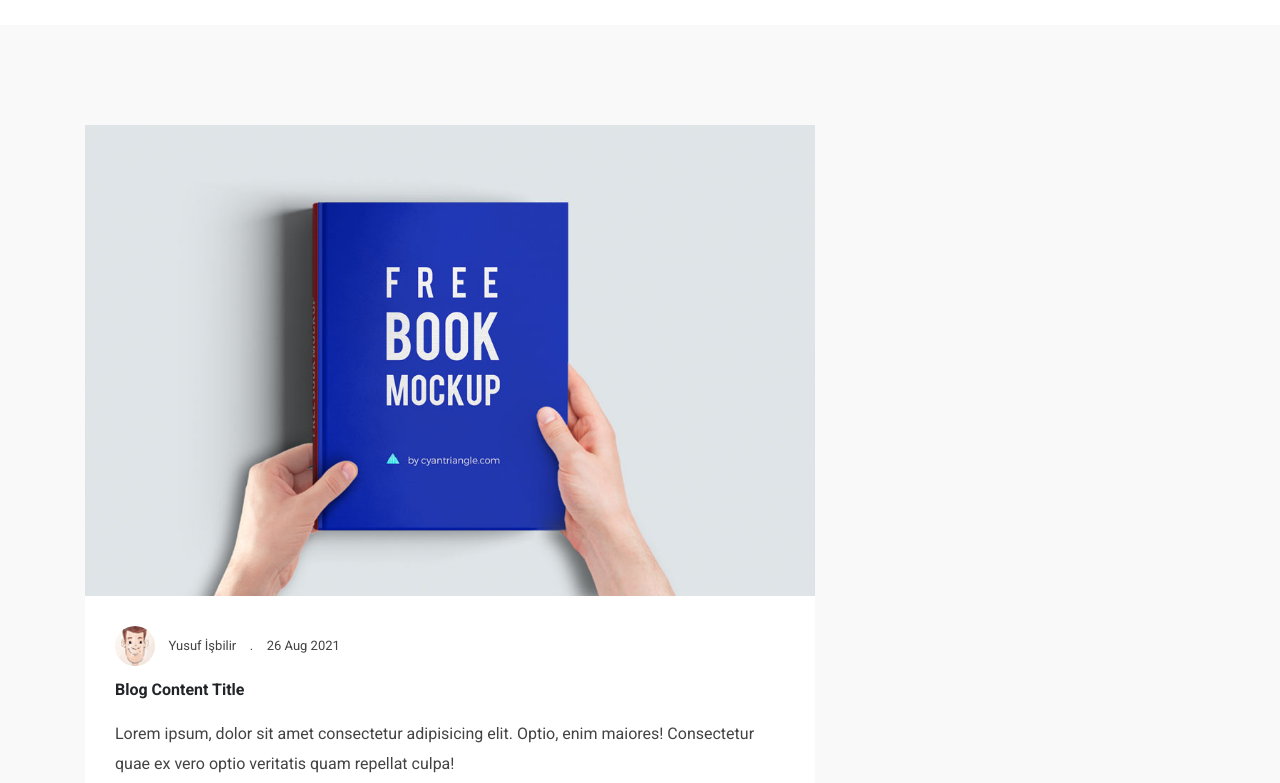
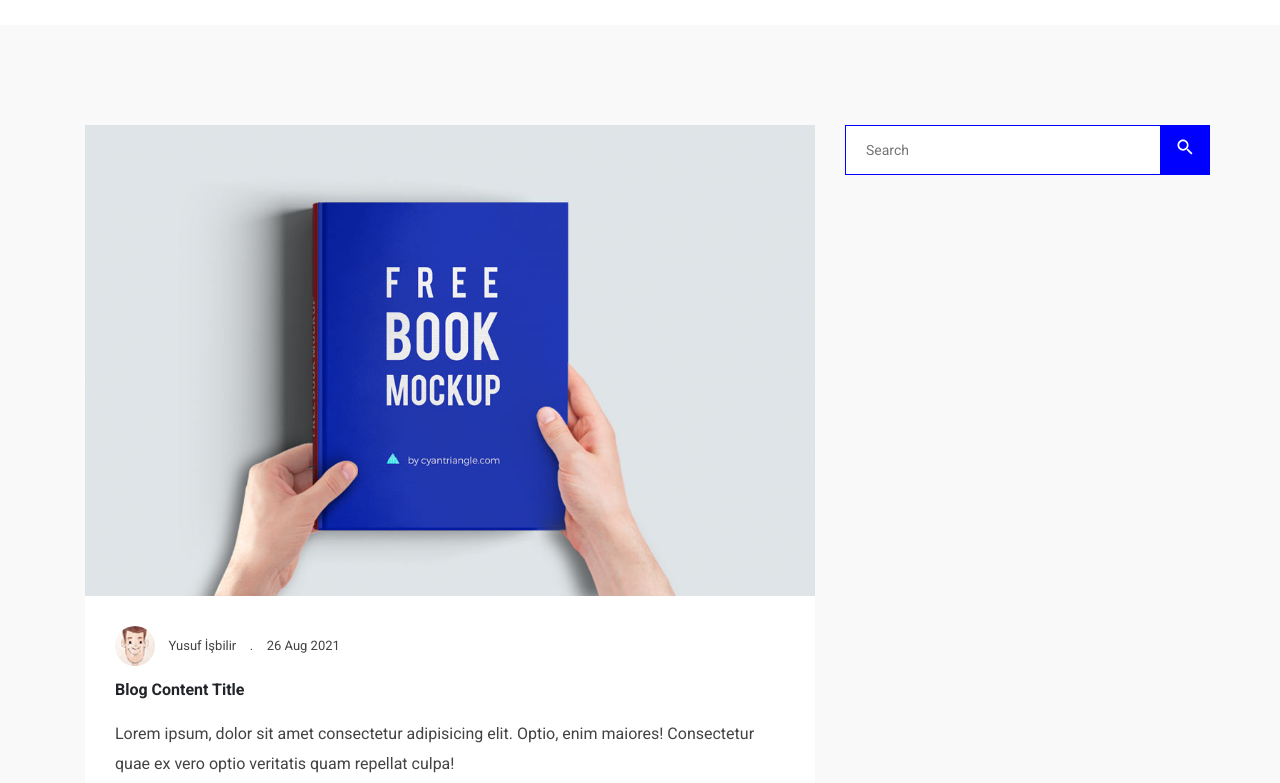
Before and after one commit to yusufisbilir/Re-Blog, a plain HTML site: page docs/index.html in a window 1280 px wide. Shown: the part 1260-2043 px from the top of the page. Drawn offline with nearby package versions, Linux system fonts and the light colour scheme.

Commit message:
sidebar search part done

```diff
--- a/docs/css/reset.css
+++ b/docs/css/reset.css
@@ -29,3 +29,9 @@ h2{
     font-size: 18px;
     font-weight: bold;
 }
+input:focus{
+    outline: none;
+}
+button{
+    border: none;
+}
--- a/docs/index.html
+++ b/docs/index.html
@@ -219,7 +219,12 @@
 
                 <!-- sidebar start-->
                 <div class="col-md-4">
-
+                    <div class="search">
+                        <form action="#">
+                            <input type="text" name="search" placeholder="Search" class="search-input">
+                            <button type="submit" class="search-submit"><ion-icon name="search"></ion-icon></button>
+                        </form>
+                    </div>
                 </div>
                 <!-- sidebar end-->
 
```
